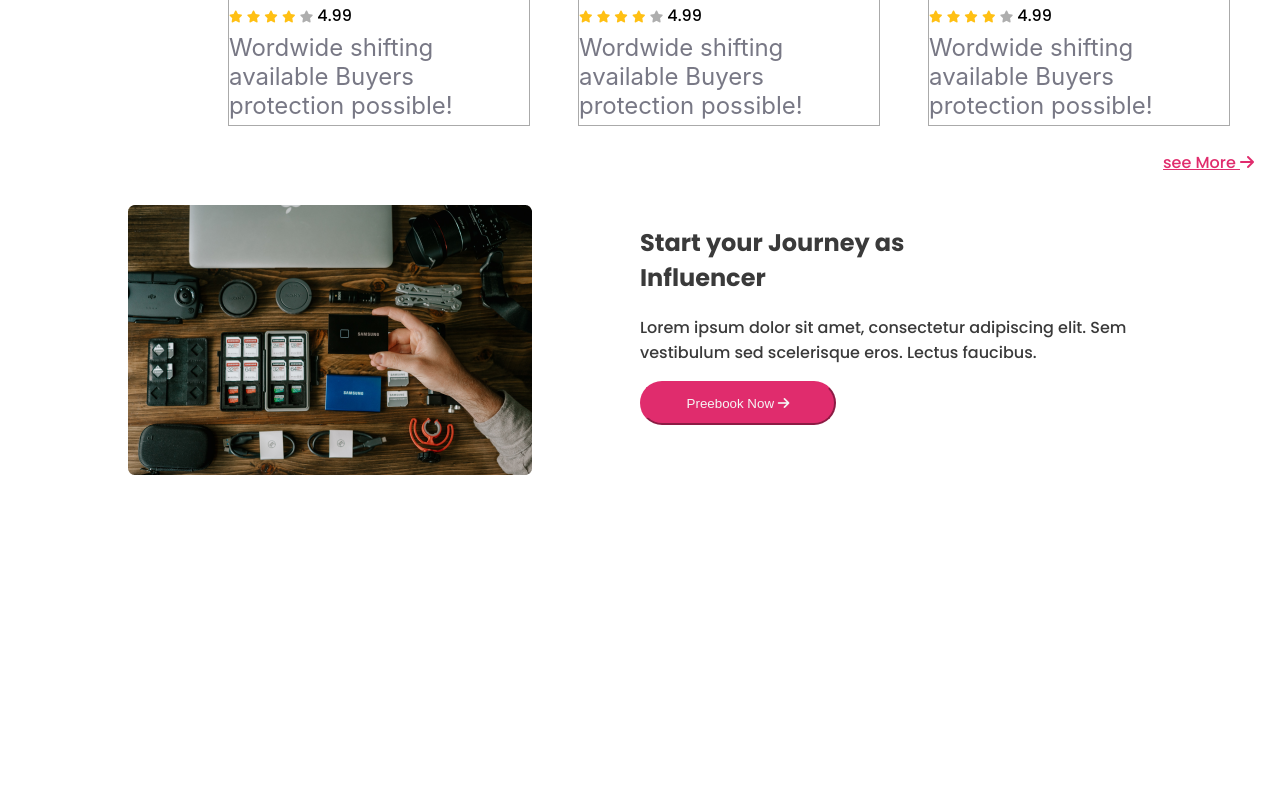
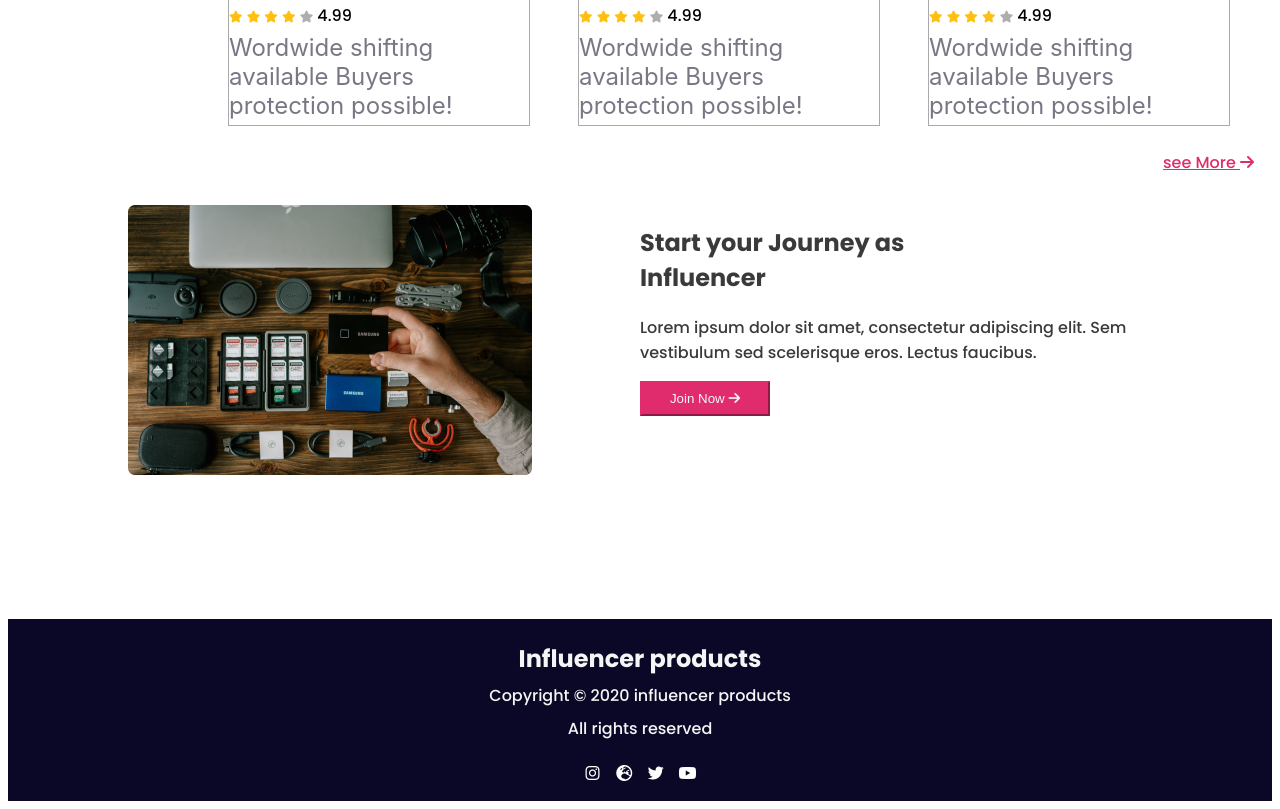
Before and after one commit to Sazzads/Assignment02, a plain HTML site: page index.html in a window 1280 px wide. Shown: the part 2101-2910 px from the top of the page. Before the commit the page ends 2728 px from the top, so only its background shows below. Drawn offline with Linux system fonts and the light colour scheme.

Commit message:
structure done

```diff
--- a/index.html
+++ b/index.html
@@ -319,7 +319,7 @@
             <h1>Start your Journey as<br>Influencer</h1>
             <p>Lorem ipsum dolor sit amet, consectetur adipiscing elit. Sem vestibulum sed scelerisque eros. Lectus
                 faucibus.</p>
-            <a href="#"> <button class="header-button">Preebook Now <i class="fas fa-arrow-right"></i></button></a>
+            <a href="#"> <button class="optional-button">Join Now <i class="fas fa-arrow-right"></i></button></a>
         </div>
 
 
@@ -327,6 +327,21 @@
     <!-- optional section end -->
 
     <!-- footer part start  -->
+    <footer>
+        <div class="contain">
+            <h2>Influencer products</h2>
+            <p>Copyright © 2020 influencer products</p>
+            <p>All rights reserved</p>
+        </div>
+        <div class="social-icon">
+            <i class="fab fa-instagram"></i>
+            <i class="fas fa-globe-europe"></i>
+            <i class="fab fa-twitter"></i>
+            <i class="fab fa-youtube"></i>
+
+
+        </div>
+    </footer>
     <!-- footer part end  -->
 
 </body>
--- a/styles.css
+++ b/styles.css
@@ -147,6 +147,34 @@ border-radius: 5px;
 
 
 }
-.optional-section-containt{
+.optional-button{
+    background-color: #E02C6D;
+border-color: #E02C6D;
+color: whitesmoke;
+height: 35px;
+width: 130px;
+cursor: pointer;
+}
+footer{
+    background-color: #0A0826;
+}
+    .contain{
+        display: grid;
+        grid-template-columns: repeat(1,1fr);
+        justify-items: center;
+        line-height: 0.7px;
+        color: whitesmoke;
+        padding: 20px;
 
 }
+.social-icon{
+
+    color: white;
+    display: grid;
+    grid-template-columns: repeat(4,1fr);
+    padding-left: 45%;
+    padding-right: 45%;
+    justify-items: center;
+padding-bottom: 20px;
+
+}
```
